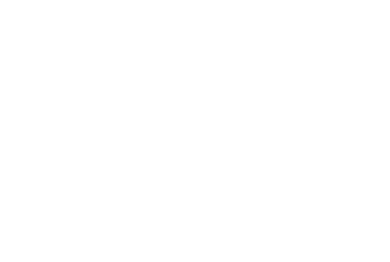
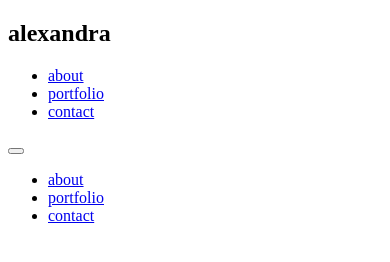
Before and after one commit to almapar/portfolio-webdev, a plain HTML site: page contact.html in a window 390 px wide. Drawn offline with Linux system fonts and the light colour scheme.

Commit message:
done about page

```diff
--- a/about.css
+++ b/about.css
@@ -0,0 +1,267 @@
+@import url("https://fonts.googleapis.com/css2?family=Bitcount+Grid+Single:wght@100..900&display=swap");
+
+@import url("https://fonts.googleapis.com/css2?family=Inter:wght@400;500;600;700&display=swap");
+
+:root {
+  --primary-color: rgb(0, 0, 0);
+}
+
+html {
+  background: linear-gradient(
+    180deg,
+    rgba(255, 251, 246, 1) 0%,
+    rgba(251, 172, 252, 1) 50%,
+    rgb(99, 131, 255) 100%
+  );
+}
+
+header {
+  position: sticky;
+
+  display: flex;
+
+  justify-content: space-between;
+
+  align-items: center;
+
+  padding: 1.5rem;
+}
+
+.name {
+  font-family: "Bitcount Grid Single";
+
+  font-size: 32px;
+
+  font-weight: 400;
+
+  text-decoration: none;
+
+  flex-shrink: 0;
+}
+
+.nav {
+  font-size: large;
+
+  display: flex;
+
+  align-items: center;
+
+  gap: 0.5rem;
+
+  list-style: none;
+
+  color: var(--primary-color);
+}
+
+.contact-btn {
+  padding: 12px 32px;
+
+  border: 2px solid #483d8b;
+
+  border-radius: 32px;
+
+  background-color: transparent;
+}
+
+.nav a {
+  text-decoration: none;
+
+  color: var(--primary-color);
+
+  padding: 12px 25px;
+
+  border-radius: 24px;
+
+  transition: all 0.2s ease-in-out;
+}
+
+.contact-btn:hover {
+  color: #000;
+
+  box-shadow: 0 6px 12px rgba(0, 0, 0, 0.15);
+}
+
+.nav a:hover {
+  background-color: rgba(255, 255, 255, 0.25);
+}
+
+.hamburger {
+  display: none;
+}
+
+.burger-nav {
+  display: none;
+}
+
+.hello {
+  display: flex;
+  justify-content: center;
+  color: rgb(98, 98, 255);
+}
+
+p[class~="special"] {
+  color: rgb(141, 40, 92);
+}
+
+.section {
+  display: flex;
+  justify-content: space-around;
+  align-items: center;
+}
+
+.text {
+  max-width: 500px;
+}
+
+.cat {
+  display: flex;
+  justify-content: space-around;
+  align-items: center;
+}
+
+.cosplay {
+  display: flex;
+  justify-content: space-around;
+  align-items: center;
+}
+
+img {
+  max-width: 100%;
+  max-height: 500px;
+  padding: 0.5rem;
+  border-radius: 3rem;
+}
+
+.end-img {
+  display: flex;
+  align-items: center;
+  justify-content: center;
+}
+
+.ending {
+  display: flex;
+  justify-content: center;
+}
+
+@media (max-width: 700px) {
+  .hero-elements {
+    flex-direction: column;
+  }
+
+  .nav {
+    display: none;
+  }
+
+  .burger-nav {
+    display: block;
+
+    padding-top: 80px;
+  }
+
+  .navigation {
+    position: fixed;
+
+    right: -500px;
+
+    top: 0;
+
+    width: 350px;
+
+    height: 100%;
+
+    background-color: #f8b4ff;
+
+    transition: 0.5s;
+
+    z-index: 1000;
+  }
+
+  .burger-nav li {
+    color: #000;
+
+    text-align: right;
+
+    text-transform: uppercase;
+
+    list-style-type: none;
+
+    font-size: 1.5em;
+
+    padding: 20px 30px;
+
+    border-bottom: 1pt solid #252525;
+  }
+
+  .burger-nav li a {
+    text-decoration: none;
+
+    color: inherit;
+
+    display: block;
+  }
+
+  .hamburger,
+  .bar {
+    position: fixed;
+  }
+
+  .hamburger {
+    display: block;
+
+    top: 5%;
+
+    left: 85%;
+
+    width: 30px;
+
+    height: 30px;
+
+    transform: translateY(-50%);
+
+    border: 0;
+
+    background: 0 0;
+
+    z-index: 1001;
+  }
+
+  .bar {
+    top: 3px;
+
+    background: #000;
+
+    width: 100%;
+
+    height: 4px;
+
+    transition: all 0.5s ease-in;
+  }
+
+  #bar2 {
+    top: 11px;
+  }
+
+  #bar3 {
+    top: 19px;
+  }
+
+  .navigation.active {
+    right: 0;
+  }
+
+  .hamburger.open #bar1 {
+    background-color: #000;
+
+    transform: rotate(45deg) translate(6px, 5px);
+  }
+
+  .hamburger.open #bar2 {
+    background-color: transparent;
+  }
+
+  .hamburger.open #bar3 {
+    background-color: #000;
+
+    transform: rotate(-45deg) translate(6px, -5px);
+  }
+}
--- a/about.html
+++ b/about.html
@@ -3,7 +3,86 @@
   <head>
     <meta charset="UTF-8" />
     <meta name="viewport" content="width=device-width, initial-scale=1.0" />
-    <title>About Me</title>
+    <title>About Me | Alexandra</title>
+    <link rel="stylesheet" href="about.css" />
   </head>
-  <body></body>
+  <body>
+    <header>
+      <h2 class="name">alexandra</h2>
+      <ul class="nav">
+        <li>
+          <a href="/about.html">about</a>
+        </li>
+        <li>
+          <a href="/portfolio.html">portfolio</a>
+        </li>
+        <li>
+          <a href="/contact.html" class="contact-btn">contact</a>
+        </li>
+      </ul>
+    </header>
+
+    <button class="hamburger" onclick="show()">
+      <div id="bar1" class="bar"></div>
+      <div id="bar2" class="bar"></div>
+      <div id="bar3" class="bar"></div>
+    </button>
+
+    <div class="navigation">
+      <ul class="burger-nav">
+        <li>
+          <a href="/about.html">about</a>
+        </li>
+        <li>
+          <a href="/portfolio.html">portfolio</a>
+        </li>
+        <li>
+          <a href="/contact.html">contact</a>
+        </li>
+      </ul>
+    </div>
+    <h2 class="hello">hi there!</h2>
+    <div class="section">
+      <img
+        class="myself"
+        src="/img/myself.jpg"
+        alt="Alexandra at the BT Tower"
+      />
+      <div class="text">
+        <p>
+          if you couldn't tell already, my name is alexandra, alex for short.
+        </p>
+        <p>
+          i am into both sciences and arts, so don't be conflicted when you
+          discover how many hobbies i have.
+        </p>
+        <p>
+          i do (mainly) digital art, singing, play video games (mostly rhythm),
+          study computer science, read books, cosplay, ice skate, learn piano,
+          learn a multitude of languages (let's estimate about 4), try my best
+          to do web development, started to get into XR development, spend half
+          of my time developing theories about my favourite shows, i love
+          fashion, makeup and... i can't think of anything else.
+        </p>
+      </div>
+    </div>
+    <div class="cat">
+      <img src="/img/nero.jpg" alt="my cat" />
+      <p>i also have a cat. he's super cute, right?</p>
+    </div>
+    <div class="cosplay">
+      <img src="/img/cosplay.jpg" alt="mangle cosplay" />
+      <p>
+        and here's a cosplay of mangle from five nights at freddy's that i have
+        done at comic-con on 26/10/2025.
+      </p>
+    </div>
+    <div class="ending">
+      <p class="special">okay that's it, bai bai!!</p>
+    </div>
+    <div class="end-img">
+      <img src="/img/bored.jpg" alt="alex bored" />
+      <img src="/img/silly.png" alt="alex silly" />
+    </div>
+  </body>
 </html>
--- a/contact.html
+++ b/contact.html
@@ -0,0 +1,45 @@
+<!DOCTYPE html>
+<html lang="en">
+<head>
+    <meta charset="UTF-8">
+    <meta name="viewport" content="width=device-width, initial-scale=1.0">
+    <title>Contact</title>
+</head>
+<body>
+    <header>
+        <h2 class="name">alexandra</h2>
+        <ul class="nav">
+          <li>
+            <a href="/about.html">about</a>
+          </li>
+          <li>
+            <a href="/portfolio.html">portfolio</a>
+          </li>
+          <li>
+            <a href="/contact.html" class="contact-btn">contact</a>
+          </li>
+        </ul>
+      </header>
+
+      <button class="hamburger" onclick="show()">
+        <div id="bar1" class="bar"></div>
+        <div id="bar2" class="bar"></div>
+        <div id="bar3" class="bar"></div>
+      </button>
+
+      <div class="navigation">
+        <ul class="burger-nav">
+          <li>
+            <a href="/about.html">about</a>
+          </li>
+          <li>
+            <a href="/portfolio.html">portfolio</a>
+          </li>
+          <li>
+            <a href="/contact.html">contact</a>
+          </li>
+        </ul>
+      </div>
+      </header>
+</body>
+</html>
```
Also changed, not shown: portfolio.html (+45 -0 lines), img/bored.jpg (added), img/cosplay.jpg (added), img/nero.jpg (added), img/silly.png (added).
